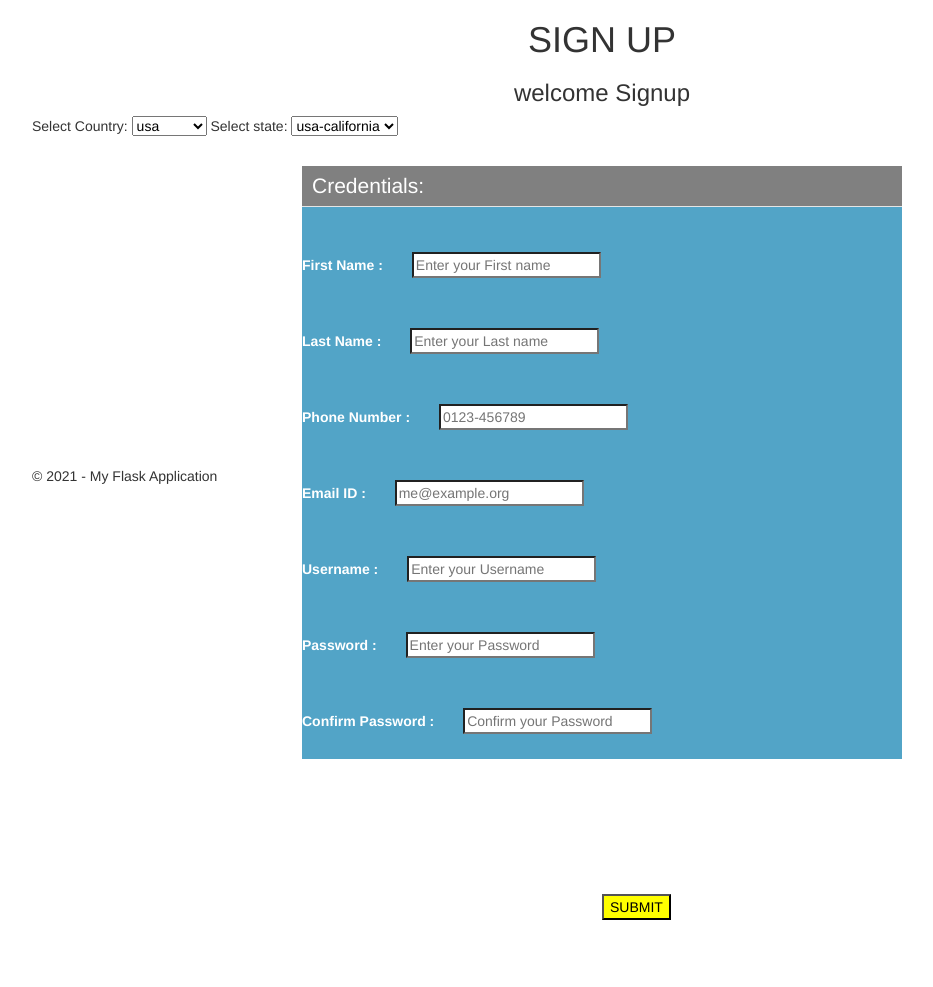
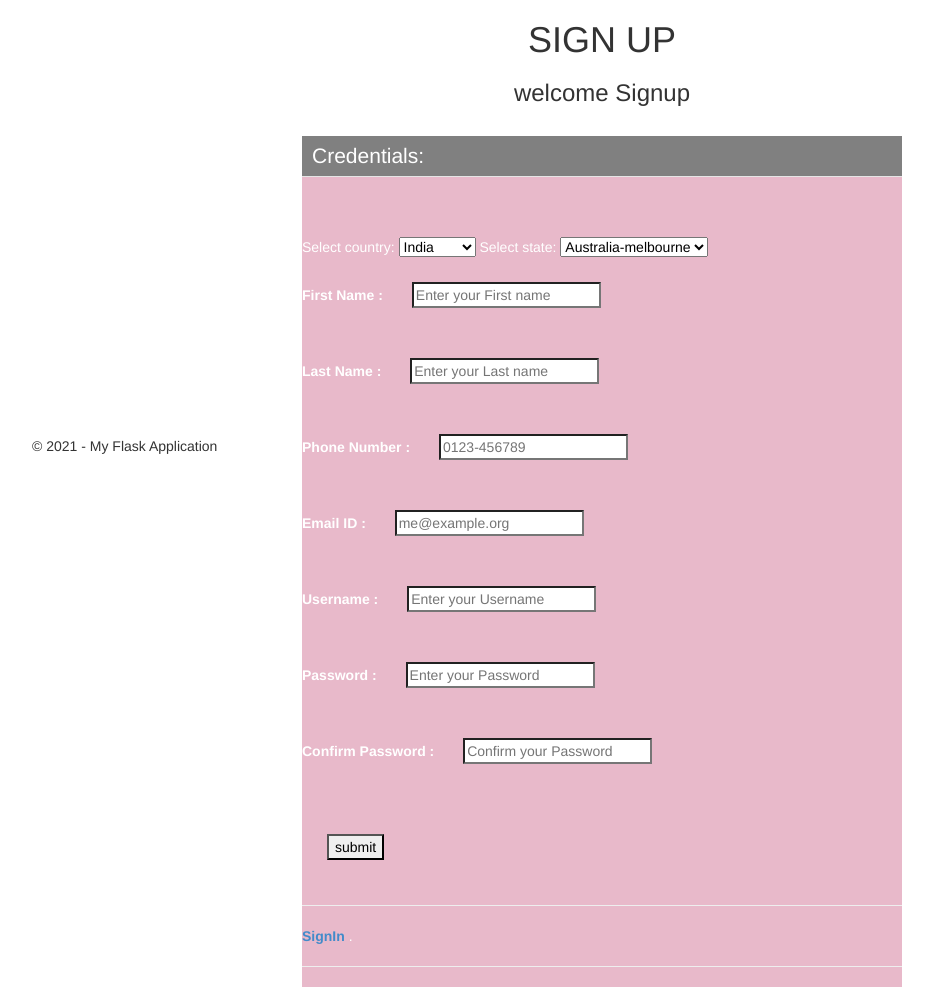
Before and after one commit to ishita30309/website, a Flask app: page /signup in a window 1280 px wide. Shown: the part 50-1037 px from the top of the page, without its empty margins (38-971 px from the left). Before the commit the page ends 970 px from the top, so only its background shows below. Run offline with Flask 2, Linux system fonts and the light colour scheme; parts of the project's set-up code (start-up, migrations or seed data) failed here and were passed over; some libraries are stand-ins or nearby versions.

Commit message:
website
website based on html and css

```diff
--- a/learning1/country.txt
+++ b/learning1/country.txt
@@ -1,4 +1,2 @@
-india
-srilanka
-pakistan
-usa
+India
+Australia
--- a/learning1/learning1/__init__.py
+++ b/learning1/learning1/__init__.py
@@ -2,7 +2,8 @@
 The flask application package.
 """
 
-from flask import Flask
+from flask import Flask,session
 app = Flask(__name__)
+app.secret_key = "abc"
 
 import learning1.views
--- a/learning1/learning1/templates/Signup.html
+++ b/learning1/learning1/templates/Signup.html
@@ -6,7 +6,7 @@
 <head>
     <style>
         fieldset {
-            background-color: #52a4c7;
+            background-color:#E8B9CA;
         }
         legend {
             background-color: gray;
@@ -41,23 +41,31 @@
         }
     </style>
 
-    Select Country:
-    <select name="state" id="countySel" size="1">
+
+
+        <form action="{{url_for('signup')}}" method="post">
+            <fieldset class="wd">
+                <legend>Credentials:</legend>
+                <input type="submit" value="submit" id="abc" style="display:none" /><br><br>
+                Select country:
+                <select name="country" id="country" size="1" onchange="document.getElementById('abc').click()">
                     {% for x in country:%}
-        <option value="" selected="selected">{{x}}</option>
+                    {% if userselectedcountry==x %}
+                    <option value="{{x}}" selected="selected" >{{x}}</option>
+                    {% else %}
+                    <option value="{{x}}">{{x}}</option>
+                    {% endif %}
                     {% endfor %}
                 </select>
 
                 Select state:
-    <select name="city" id="state" size="1">
+                <select name="state" id="state" size="1">
                     {% for x in state:%}
-        <option value="" selected="selected">{{x}}</option>
+                    <option value="{{x}}" selected="selected" >{{x}}</option>
                     {% endfor %}
                 </select>
-    <form action="{{url_for('signup')}}" method="post">
-        <fieldset class="wd">
-            <legend>Credentials:</legend>
-            <label for="fname"><br>First Name :</label>
+
+                <br><label for="fname"><br>First Name :</label>
                 <input type="text" id="fname" name="fname" placeholder="Enter your First name"><br>
                 <label for="lname">Last Name :</label>
                 <input type="text" id="lname" name="lname" placeholder="Enter your Last name"><br>
@@ -71,9 +79,11 @@
                 <input type="password" id="password" name="password" placeholder="Enter your Password" pattern="(?=.*\d)(?=.*[a-z])(?=.*[A-Z]).{8,}"><br>
                 <label for="confirmpassword">Confirm Password :</label>
                 <input type="password" id="confirmpassword" name="confirmpassword" placeholder="Confirm your Password" pattern="(?=.*\d)(?=.*[a-z])(?=.*[A-Z]).{8,}"><br>
-            <div class="wrapper">
-                <button class="button">SUBMIT</button>
-            </div>
+                <br><input type="submit" value="submit" /><br>
+                <hr>
+                <p><a style="font-weight:bold" href="{{url_for('home')}}">SignIn </a>.</p>
+                <hr>
+
 
             </fieldset>
         </form>
--- a/learning1/learning1/views.py
+++ b/learning1/learning1/views.py
@@ -3,7 +3,7 @@
 """
 
 from datetime import datetime
-from flask import render_template,request
+from flask import render_template,request,session
 from learning1 import app
 import json
 import ast
@@ -40,13 +40,13 @@
     if not texts:
         texts=[{'EmailID':'ishita30309@gmail.com','Username':'ishita','Password':'Ishita@2002','ConfirmPassword':'Ishita@2002'}]
     if request.method=="POST":
-
+        session['username'] =request.form["username"]
         user=request.form["username"]
         pwd=request.form["pwd"]
         for item in items:
             if item["Username"]==user:
                 return render_template('dashboard.html',title=user,year=datetime.now().year,item=items)
-        return render_template('index.html',title='Ishita',year=datetime.now().year)
+        return render_template('dashboard.html',title='Ishita',year=datetime.now().year)
     else:
         return render_template('index.html',title='Ishita',year=datetime.now().year)
 
@@ -56,18 +56,26 @@
     lstcountry=(lstcountry.splitlines())
     lststate=read_file("state.txt")
     lststate=(lststate.splitlines())
+    lista=[]
+    country=""
+    if request.method=="POST":
+        country=request.form["country"]
+        for item in lststate:
+            x = item.startswith(country)
+            if(x==False):
+                lista.append(item)
+        for i in lista:
+           lststate.remove(i)
+        items.append({'FirstName':request.form["fname"],'LastName':request.form["lname"],'PhoneNumber':request.form["phone"],'EmailID':request.form["email"],'Username':request.form["username"],'Password':request.form["password"],'ConfirmPassword':request.form["confirmpassword"],'Country':request.form["country"],'State':request.form["state"]})
+        write_file("user_details.txt",items)
 
-    if request.method=="POST":
-        items.append({'FirstName':request.form["fname"],'LastName':request.form["lname"],'PhoneNumber':request.form["phone"],'EmailID':request.form["email"],'Username':request.form["username"],'Password':request.form["password"],'ConfirmPassword':request.form["confirmpassword"]})
-        write_file("user_details.txt",items)
-        return render_template('index.html',title='Ishita',year=datetime.now().year)
-    return render_template(
-        'signup.html',
-        title='Signup',
-        year=datetime.now().year,
-        message='Your Signup page.',item=items,country=lstcountry,state=lststate
 
-    )
+                 #return render_template('index.html',title='Ishita',year=datetime.now().year)
+
+    return render_template('signup.html',title='Signup',year=datetime.now().year, message='Your Signup page.',item=items,country=lstcountry,state=lststate,userselectedcountry=country)
+
+
+
 
 @app.route('/ForgetPassword',methods=["POST","GET"])
 def ForgetPassword():
@@ -88,18 +96,27 @@
     )
 @app.route('/dashboard',methods=["POST","GET"])
 def dashboard():
-
-
-    return render_template(
+    if 'username' in session:
+      username = session['username']
+      return render_template(
         'dashboard.html',
         align="right",
         title='dashboard',
         year=datetime.now().year,
         message='Your dashboard page.',item=items
     )
+    else:
+        return render_template('index.html',title='Ishita',year=datetime.now().year)
+
+
+
 @app.route('/logout',methods=["POST","GET"])
 def logout():
     """Renders the ForgetPassword page."""
+
+    if 'username' in session:
+      username = session['username']
+      session.pop('username', None)
     return render_template(
         'index.html',
         align="right",
--- a/learning1/state.txt
+++ b/learning1/state.txt
@@ -1,4 +1,4 @@
-india-punjab
-india-haryana
-india-kerala
-usa-california
+India-punjab
+India-haryana
+India-kerala
+Australia-melbourne
--- a/learning1/user_details.txt
+++ b/learning1/user_details.txt
@@ -1 +1 @@
-[{'FirstName': 'sweety', 'LastName': 'Goyal', 'PhoneNumber': '9646036790', 'EmailID': 'e20cse153@bennett.edu.in', 'Username': 'sweety', 'Password': 'Sweet@1234', 'ConfirmPassword': 'Sweety@1234'}, {'FirstName': 'Ishita', 'LastName': 'Goyal', 'PhoneNumber': '7696330309', 'EmailID': 'ishita30309@gmail.com', 'Username': 'ishita', 'Password': 'Ishita@2002', 'ConfirmPassword': 'Ishita@2002'}]
+[{'FirstName': '', 'LastName': '', 'PhoneNumber': '', 'EmailID': '', 'Username': '', 'Password': '', 'ConfirmPassword': '', 'Country': 'Australia', 'State': 'India-kerala'}, {'FirstName': '', 'LastName': '', 'PhoneNumber': '', 'EmailID': '', 'Username': '', 'Password': '', 'ConfirmPassword': '', 'Country': 'India', 'State': 'Australia-melbourne'}, {'FirstName': '', 'LastName': '', 'PhoneNumber': '', 'EmailID': '', 'Username': '', 'Password': '', 'ConfirmPassword': '', 'Country': 'Australia', 'State': 'India-kerala'}, {'FirstName': '', 'LastName': '', 'PhoneNumber': '', 'EmailID': '', 'Username': '', 'Password': '', 'ConfirmPassword': '', 'Country': 'India', 'State': 'Australia-melbourne'}]
```
Also changed, not shown: learning1/learning1/templates/dashboard.html (+10 -0 lines), learning1/city.txt (deleted), 2 other files. Lines whose indentation alone changed are shown as unchanged.
